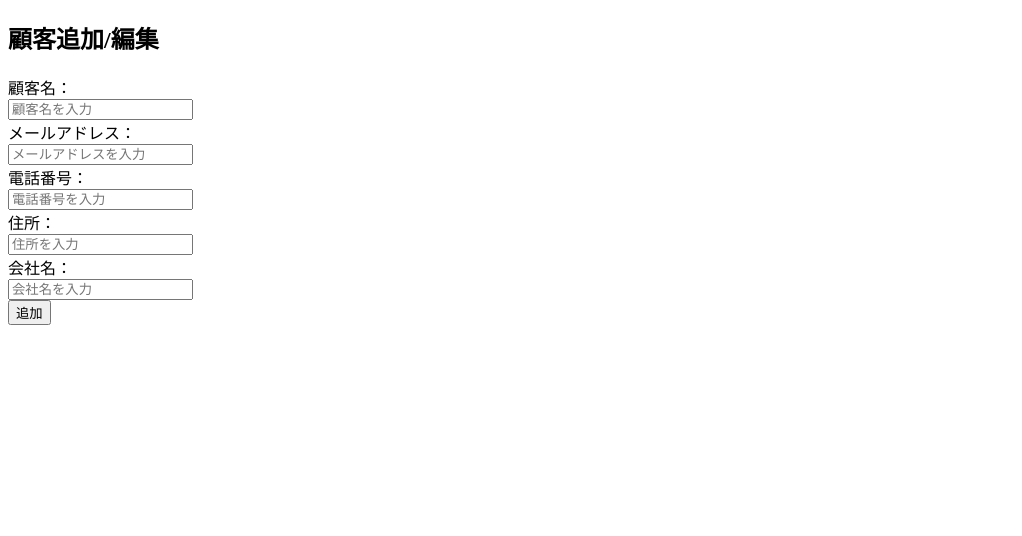
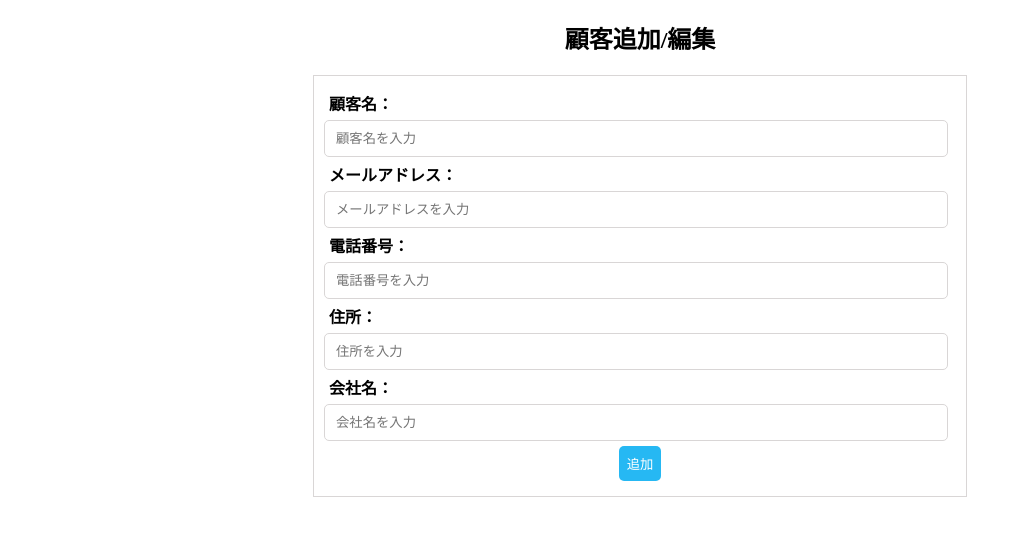
Before and after one commit to matsufuji-shi/CustomerManagementSystem, a React (Create React App) app in the folder frontend/: page /add-form in a window 1280 px wide. Shown: the top 536 px of the page, without its empty margins (0-1022 px from the left). Built offline with nearby package versions, Linux system fonts and the light colour scheme.

Commit message:
docs:コミット

```diff
--- a/frontend/src/App.js
+++ b/frontend/src/App.js
@@ -3,8 +3,9 @@ import { BrowserRouter as Router, Routes, Route, Navigate, useLocation } from "r
 import CustomerList from "./components/CustomerList"; //一覧
 import CustomerForm from "./components/CustomerForm"; //追加・編集
 import CustomerDetail from "./components/CustomerDetail"; //詳細
-// import SearchBar from "./components/SearchBar"; //検索バー
-// import './App.css';
+
+import './styles.css';
+
 
 function App() {
 
--- a/frontend/src/components/CustomerDetail.js
+++ b/frontend/src/components/CustomerDetail.js
@@ -1,6 +1,7 @@
 import React, { useState, useEffect } from "react";
 import { useParams, Link, useNavigate } from "react-router-dom";
 import axiosInstance from "../services/api";  // axiosインスタンスをインポート
+import '../styles.css';
 
 
 function CustomerDetail() {
@@ -56,17 +57,19 @@ function CustomerDetail() {
 
   // タスクが見つかった場合の表示
   return (
-    <div>
+    <div className="detail">
       <h1>顧客詳細</h1>
       {list ? (
         <>
+        <div className="detailList">
           <h2>{list.name}</h2>
           <p><strong>メールアドレス:</strong>{list.email}</p>
           <p><strong>電話番号:</strong> {list.phone}</p>
           <p><strong>住所:</strong> {list.address}</p>
           <p><strong>会社名:</strong> {list.company_name}</p>
-          <Link to={`/form/${id}`}><button>編集</button></Link>
-          <button onClick={handleDelete}>削除</button>
+          <Link to={`/form/${id}`}><button className="detailButton">編集</button></Link>
+          <button onClick={handleDelete} className="detailButton">削除</button>
+          </div>
         </>
       ) : (
         <p>タスクが存在しません。</p>
--- a/frontend/src/components/CustomerForm.js
+++ b/frontend/src/components/CustomerForm.js
@@ -2,6 +2,7 @@ import React, { useState, useEffect } from "react";
 import { useNavigate, useParams } from "react-router-dom";
 import { addList } from "../pages/CustomerFormPage";
 import axiosInstance from "../services/api";
+import '../styles.css';
 
 function CustomerForm({ onListAdded }) {
   const { id } = useParams();
@@ -127,9 +128,11 @@ function CustomerForm({ onListAdded }) {
   };
 
   return (
-    <div className={isEditing ? "customerList" : ""}>
-      <h2>顧客追加/編集</h2>
-      <form onSubmit={handleSave}>
+    <div>
+      <h2 className="title">顧客追加/編集</h2>
+
+      <form onSubmit={handleSave} className="formGroup">
+      <div className="form">
         <div>顧客名：</div>
         <input
           type="text"
@@ -180,12 +183,15 @@ function CustomerForm({ onListAdded }) {
         />
 
         <br/>
+        </div>
+        <div className="formButton">
         <button type="submit">{isEditing ? "保存" : "追加"}</button>
         {isEditing && (
           <button type="button" onClick={handleCancel}>
             キャンセル
           </button>
         )}
+       </div>
       </form>
 
       {/* エラーメッセージの表示 */}
--- a/frontend/src/components/CustomerList.js
+++ b/frontend/src/components/CustomerList.js
@@ -2,6 +2,7 @@ import React, { useEffect, useState } from "react";
 import { useNavigate } from "react-router-dom";
 import {getLists} from "../pages/CustomerListPage";
 import SearchBar from "./SearchBar";
+import '../styles.css';
 
 function CustomerList()  {
     //テーブルの値が入る
@@ -71,7 +72,7 @@ return(
             <td>{data.email}</td>
             <td>{data.phone}</td>
             <td>{data.company_name}</td>
-            <td><button onClick={() => goToGetCustomers(data.id)}>詳細</button></td>
+            <td><button onClick={() => goToGetCustomers(data.id)} className="listButton">詳細</button></td>
           </tr>
         ))}
           </tbody>
--- a/frontend/src/components/SearchBar.js
+++ b/frontend/src/components/SearchBar.js
@@ -1,6 +1,7 @@
-import React, { useEffect, useState} from "react";
+import React, {  useState} from "react";
 import { useNavigate } from "react-router-dom";
-import {getLists} from "../pages/CustomerListPage";
+
+import '../styles.css';
 
 export default function SearchBar({searchToData}) {
   const [values, setValues] = useState(""); //入力値
@@ -13,16 +14,17 @@ export default function SearchBar({searchToData}) {
 
 
   return(
-  <div>
+  <div className="searchBer">
       <input
         type="text"
         id="text"
         value={values}
         onChange={(e) => setValues(e.target.value)}
         placeholder="顧客名で検索"
+        className="searchBerInput"
       />
-      <button onClick={() => searchToData(values)}>フィルタリング</button>
-      <button onClick={goToAddCustomers}>顧客情報追加</button>
+      <button onClick={() => searchToData(values)} className="searchBarButton">フィルタリング</button>
+      <button onClick={goToAddCustomers} className="searchBarButton">顧客情報追加</button>
 
 
   </div>
--- /dev/null
+++ b/frontend/src/styles.css
@@ -0,0 +1,107 @@
+h1{
+  display: flex;
+  justify-content: center;
+}
+
+.searchBer{
+  display: flex;
+  justify-content: center;
+}
+
+.searchBerInput{
+  border-radius: 6px;
+  border: 1px #d9d6d6 solid;
+  padding: 8px;
+  width: 25%;
+}
+
+.searchBarButton{
+  border: 0px black solid;
+  border-radius: 5px;
+  background-color: #4baf4f;
+  color: white;
+  margin: 0 5px;
+  padding: 8px;
+}
+
+.listButton{
+  border: 0px black solid;
+  border-radius: 5px;
+  background-color: #26b8f3;
+  color: white;
+  margin: 0 5px;
+  padding: 8px;
+}
+
+table{
+  width: 100%;
+  border-collapse: collapse; /* セルの線が重ならないように */
+  margin-top: 20px;
+}
+
+th, td {
+  text-align: left;
+  padding: 8px; /* セルの内側に余白を追加 */
+  border: 1px solid #ddd; /* セルの周りに薄い灰色の線を引く */
+}
+
+th {
+  background-color: #f4f4f4;
+  font-weight: bold;
+}
+
+.detail{
+  width: 50%;
+  margin: 0 auto;
+}
+
+.detailList{
+  border: 1px #d9d6d6 solid;
+  padding: 10px;
+}
+
+.detailButton{
+  border: 0px black solid;
+  border-radius: 5px;
+  background-color: #26b8f3;
+  color: white;
+  margin: 0 5px;
+  padding: 8px;
+}
+
+.title{
+  text-align: center;
+}
+
+.formGroup{
+  border: 1px #d9d6d6 solid;
+  padding: 10px;
+  width: 50%;
+  margin: 0 auto;
+}
+
+.form input{
+  width: 95%;
+  padding: 10px 11px;
+  border: 1px #d9d6d6 solid;
+  border-radius: 5px;
+}
+
+
+.form div{
+  font-weight: bold;
+  margin: 5px;
+}
+
+.formButton button{
+  border: 0px black solid;
+  border-radius: 5px;
+  background-color: #26b8f3;
+  color: white;
+  margin: 5px;
+  padding: 8px;
+}
+
+.formButton{
+  text-align: center;
+}
```
